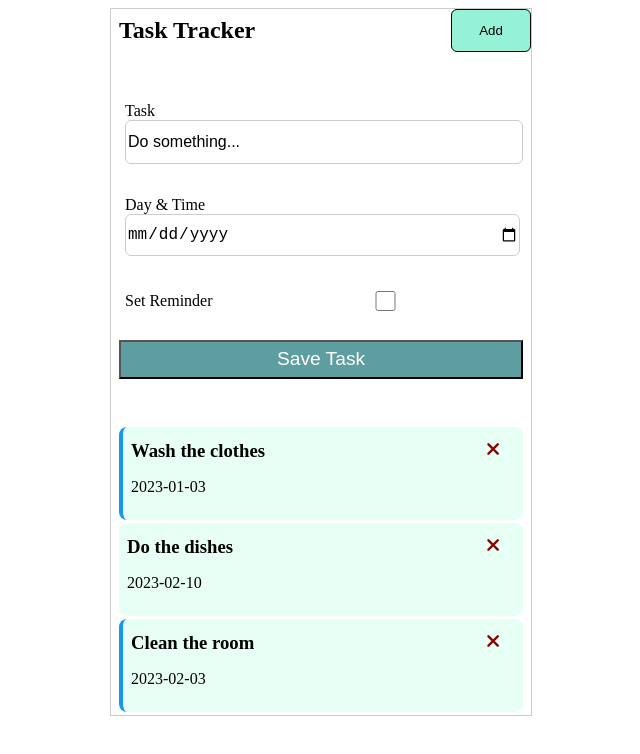
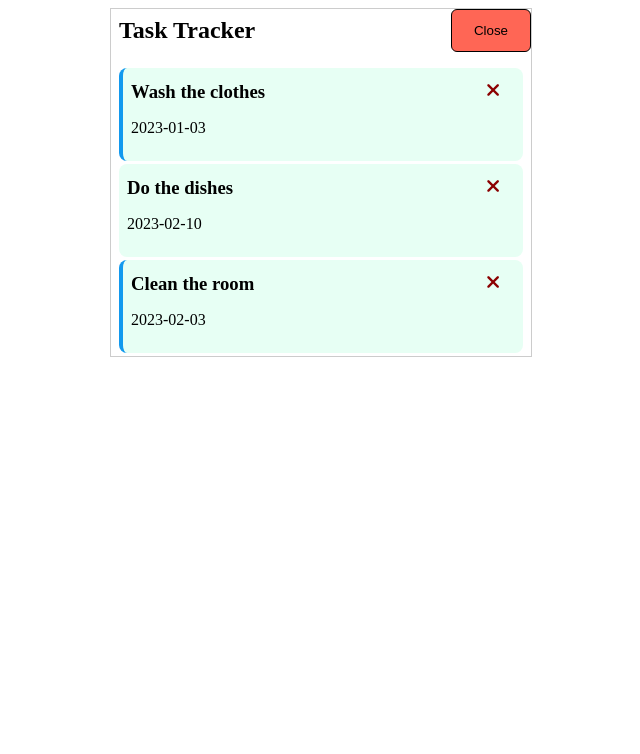
Before and after one commit to rasujan/vue-task-tracker, a Vue app: page / in a window 1280 px wide. Shown: the top 754 px of the page, without its empty margins (319-959 px from the left). Built offline with nearby package versions, Linux system fonts and the light colour scheme.

Commit message:
Able to toggle show form

```diff
--- a/src/App.vue
+++ b/src/App.vue
@@ -1,8 +1,12 @@
 <template>
   <div class="container">
-    <HeaderC title="Task Tracker" />
+    <HeaderC
+      @toggle-show-add-task="toggleShowAddTask"
+      :showAddTask="showAddTask"
+      title="Task Tracker"
+    />
 
-    <section>
+    <section v-if="showAddTask">
       <AddTask @add-task="addTask" />
     </section>
 
@@ -28,6 +32,7 @@ export default {
   data() {
     return {
       tasks: [] as task[],
+      showAddTask: false,
     };
   },
   created() {
@@ -56,6 +61,9 @@ export default {
     deleteTask(id: number) {
       this.tasks = this.tasks.filter((task) => task.id !== id);
     },
+    toggleShowAddTask() {
+      this.showAddTask = !this.showAddTask;
+    },
     toggleTask(id: number) {
       this.tasks = this.tasks.map((task) =>
         task.id === id ? { ...task, reminder: !task.reminder } : task
--- a/src/components/Button.vue
+++ b/src/components/Button.vue
@@ -1,5 +1,7 @@
 <template>
-  <button :style="{ background: color }">{{ label }}</button>
+  <button @click="onClick()" :style="{ background: color }">
+    {{ label }}
+  </button>
 </template>
 
 <script lang="ts">
@@ -12,6 +14,14 @@ export default {
     color: {
       type: String,
       default: "#A5D8FF",
+    },
+    action: {
+      type: Function,
+    },
+  },
+  methods: {
+    onClick() {
+      this.$emit("btn-action");
     },
   },
 };
--- a/src/components/Header.vue
+++ b/src/components/Header.vue
@@ -1,7 +1,20 @@
 <template>
   <header>
     <h1>{{ title }}</h1>
-    <ButtonC label="Add" color="#96F2D7" />
+
+    <ButtonC
+      @btn-action="$emit('toggle-show-add-task')"
+      v-if="showAddTask"
+      label="Add"
+      color="#96F2D7"
+    />
+
+    <ButtonC
+      @btn-action="$emit('toggle-show-add-task')"
+      v-if="!showAddTask"
+      label="Close"
+      color="#FF6655"
+    />
   </header>
 </template>
 
@@ -14,6 +27,10 @@ export default {
     title: {
       type: String,
       default: "hello world",
+    },
+    showAddTask: {
+      type: Boolean,
+      default: false,
     },
   },
   components: {
```
